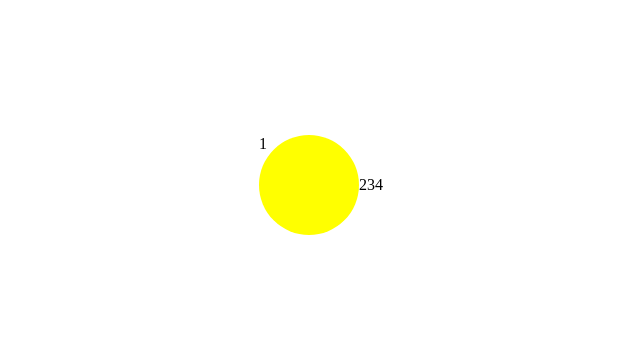
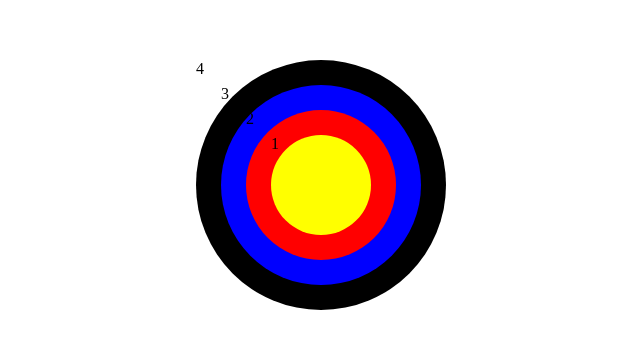
Before and after one commit to lengleman-spec/css-archery-target, a plain HTML site: page index.html in a window 1280 px wide. Shown: the part 215-564 px from the top of the page, without its empty margins (319-959 px from the left). Drawn offline with Linux system fonts and the light colour scheme.

Commit message:
Use absolute positioning and the z-index to stack circles on top of each other, creating the bulls eye effect.

```diff
--- a/styles.css
+++ b/styles.css
@@ -10,6 +10,7 @@
   align-items: center;
   min-height: 100vh;
   width: 100%;
+  position: relative;
 }
 
 .yellow {
@@ -17,4 +18,31 @@
   height: 100px;
   width: 100px;
   border-radius: 50%;
+  position: absolute;
+  z-index: 5;
 }
+
+.red {
+  background-color: red;
+  height: 150px;
+  width: 150px;
+  border-radius: 50%;
+  position: absolute;
+  z-index: 4;
+}
+
+.blue {
+  background-color: blue;
+  height: 200px;
+  width: 200px;
+  border-radius: 50%;
+  position: absolute;
+  z-index: 3;
+}
+
+.black {
+  background-color: black;
+  height: 250px;
+  width: 250px;
+  border-radius: 50%;
+}
```
